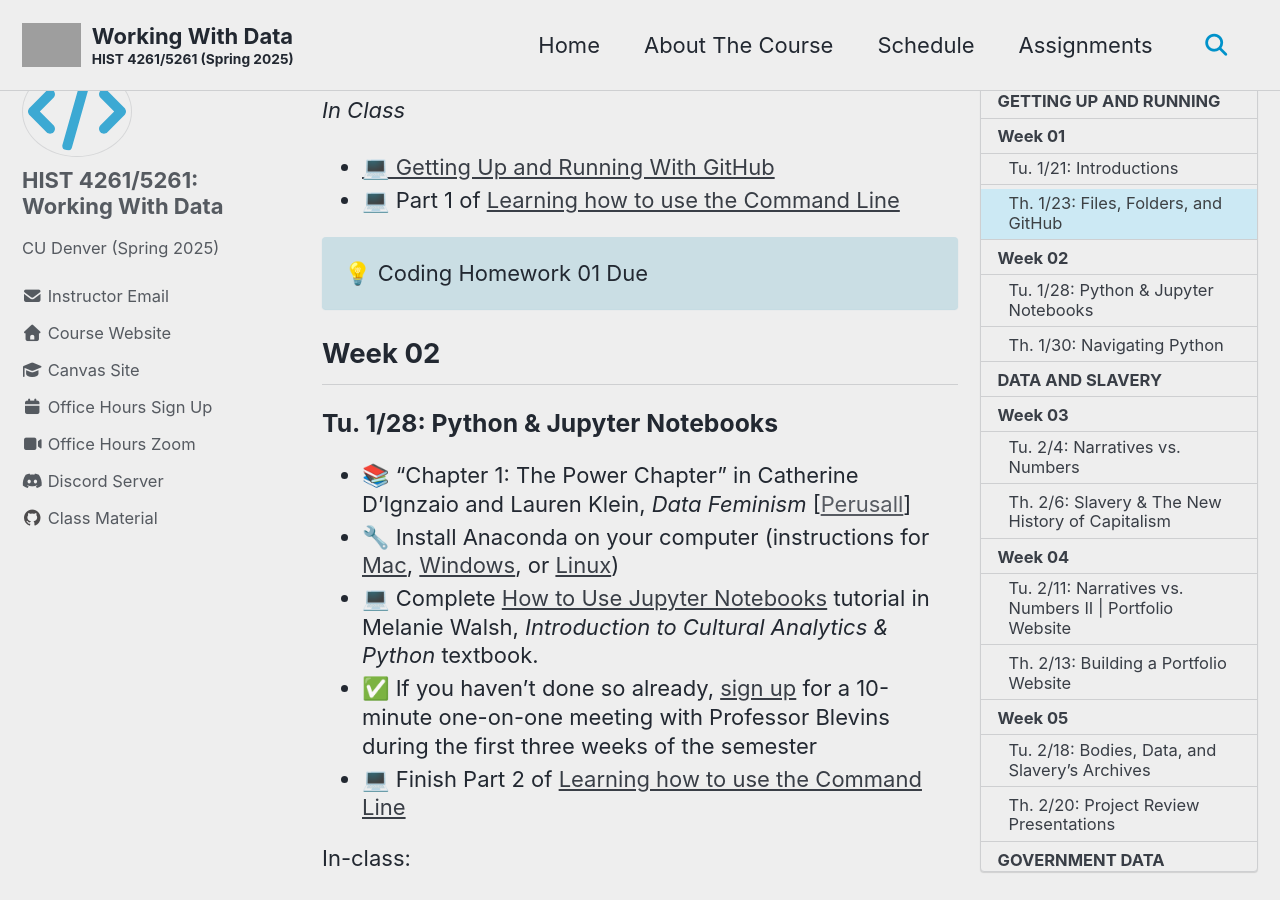
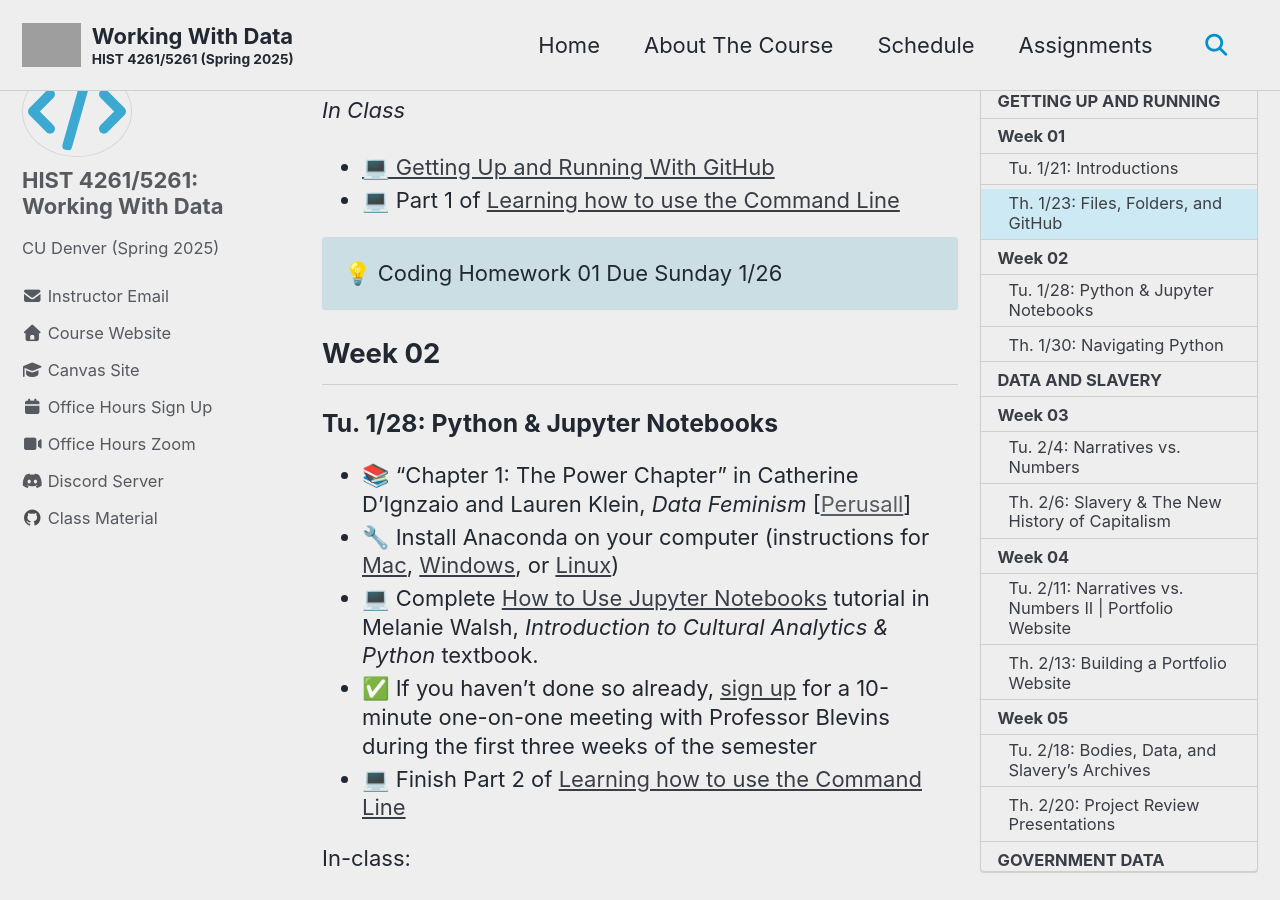
Before and after one commit to cblevins/sp25-data, a Jekyll site: the page built from _pages/schedule.md, in a window 1280 px wide and 900 px high, scrolled down 1168 px. Built offline with Jekyll 4.4.1, drawn with Linux system fonts in a browser that asks for light colours; cached includes are drawn as plain includes; grey boxes are pictures that could not be loaded.

Commit message:
schedule update

```diff
--- a/_pages/schedule.md
+++ b/_pages/schedule.md
@@ -33,7 +33,7 @@
 - [💻 Getting Up and Running With GitHub]({{site.baseurl}}/modules/github/)
 - 💻 Part 1 of [Learning how to use the Command Line]({{site.baseurl}}/modules/command-line)
 
-💡 Coding Homework 01 Due
+💡 Coding Homework 01 Due Sunday 1/26
 {: .notice--info}
 
 ## Week 02
```
